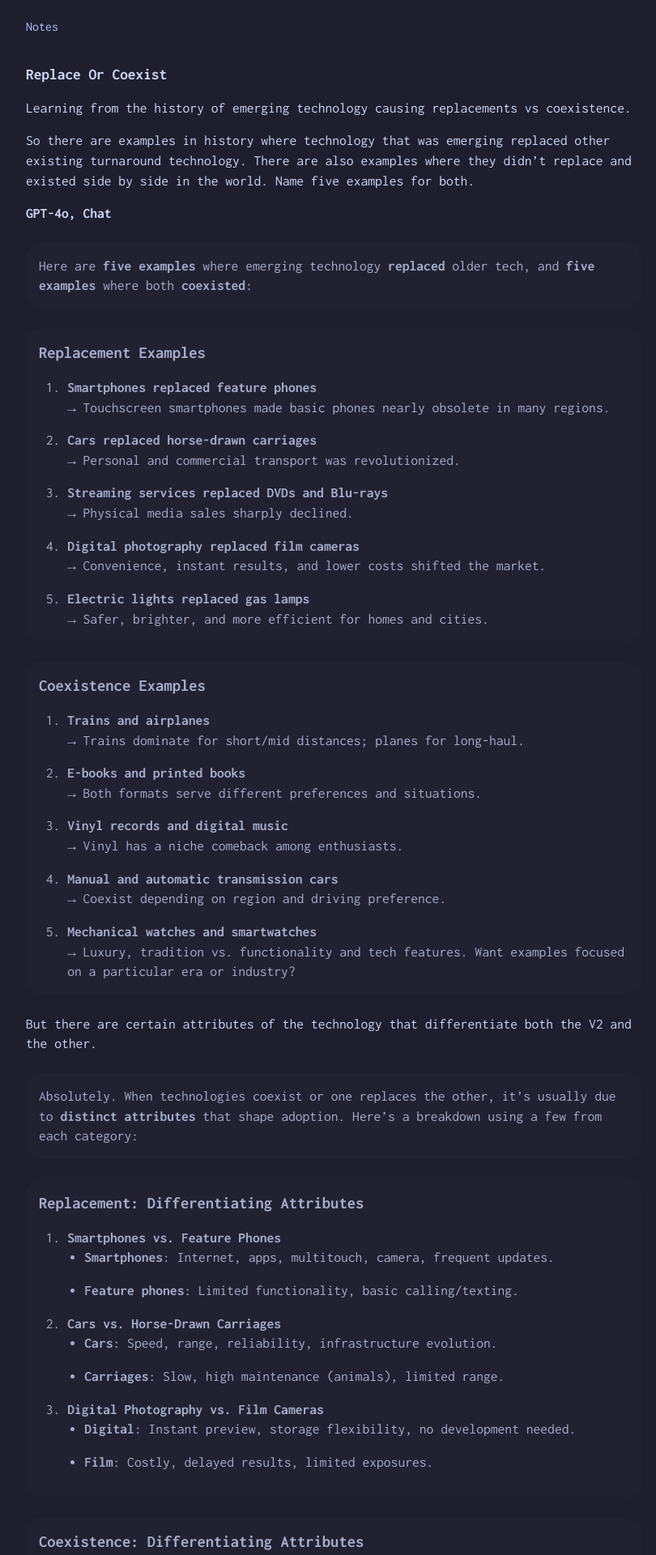
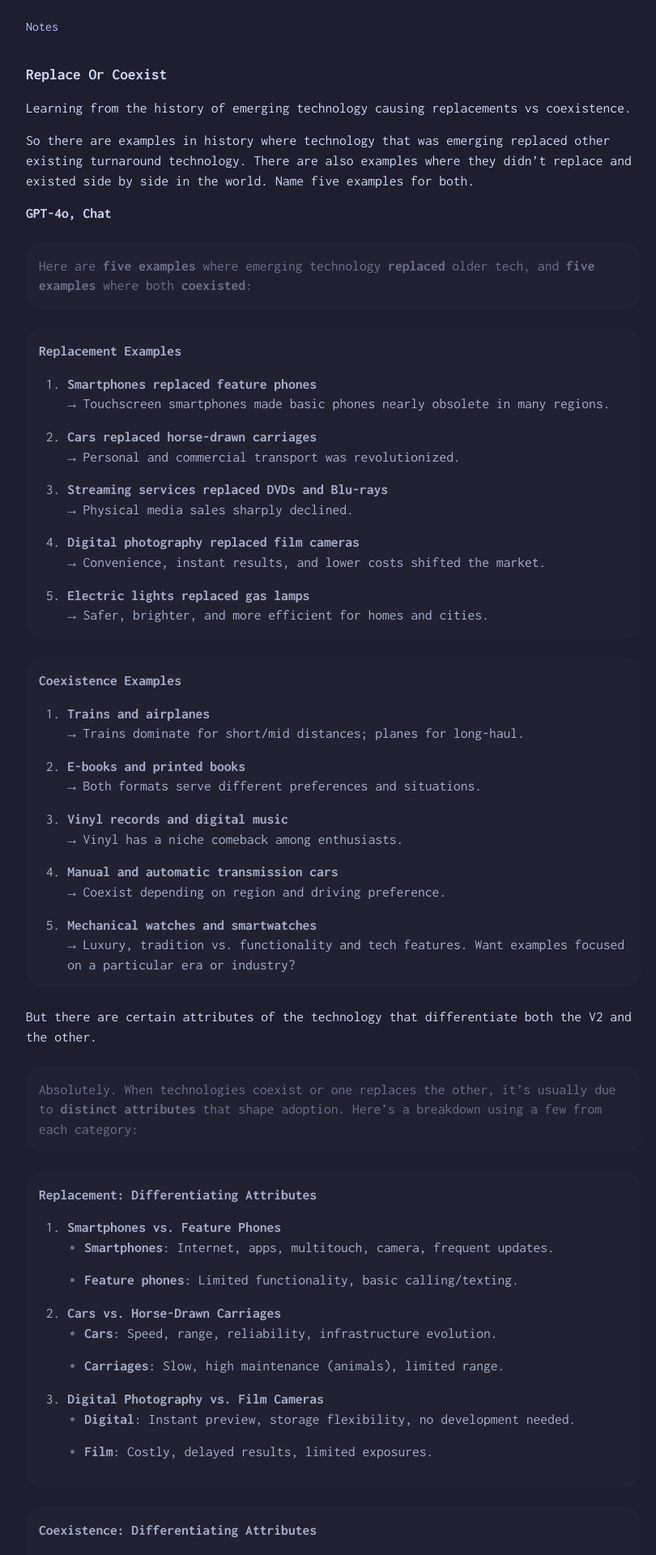
Before and after one commit to berndpl/notes-plontsch, a Jekyll site: the page built from _posts/2025/2025-05-12-replace-or-coexist.md, in a window 1280 px wide. Shown: the top 1920 px of the page at 81% size, without its empty margins (228-1038 px from the left). Built offline with Jekyll 4.4.1, drawn with Linux system fonts in a browser that asks for light colours; our own code applies the rules of GitHub Pages for plain Markdown files.

Commit message:
Update article styles in main.css: set font size for h3, add color for list item markers, and adjust blockquote text color for better readability.

```diff
--- a/assets/css/main.css
+++ b/assets/css/main.css
@@ -221,6 +221,7 @@
 }
 
 article h3 {
+  font-size: 1em;
   margin-bottom: 1rem;
 
 }
@@ -241,6 +242,10 @@
 article ul {
   list-style-type: disc;
   padding-left: 1.5em;
+}
+
+article ul li::marker {
+  color: #6c7086; /* Catppuccin Mocha surface2 - lighter color for bullets */
 }
 
 article ol {
@@ -346,6 +351,7 @@
 }
 
 article blockquote p {
+  color: #6c7086; /* Catppuccin Mocha surface2 - lighter than headlines */
   margin-bottom: 1rem;
 }
 
```
